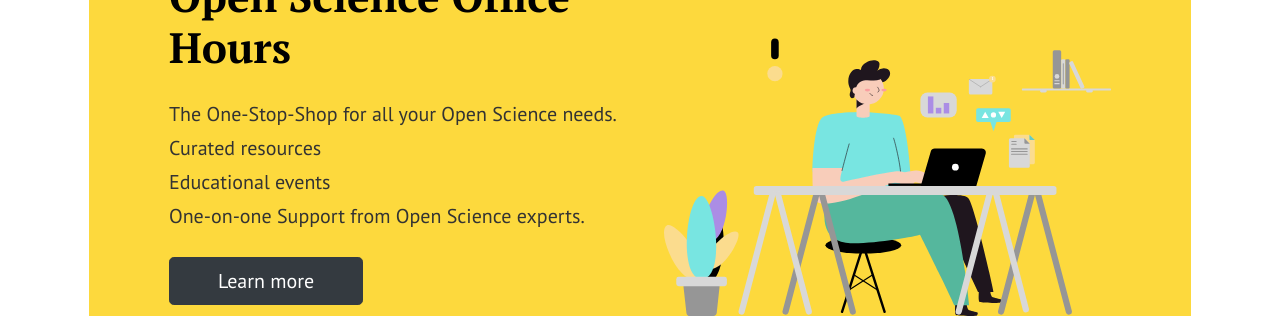
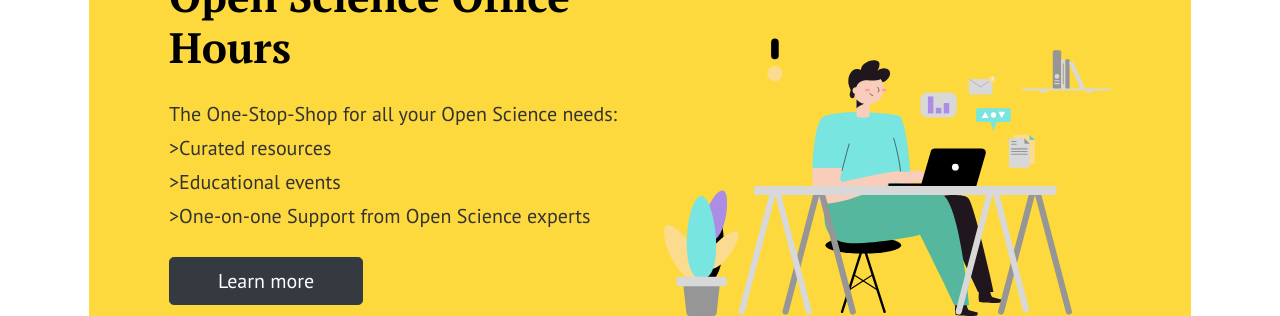
Before and after one commit to wowthemesnet/affiliates-jekyll-theme, a Jekyll site: the page built from index.html, in a window 1280 px wide and 900 px high. Shown: the part 237-553 px from the top of the window. Built offline with Jekyll 4.4.1, drawn with Linux system fonts in a browser that asks for light colours; the list of posts is cut into pages by our own code; comment, search, counter and statistics services are not loaded.

Commit message:
Update index.html

```diff
--- a/index.html
+++ b/index.html
@@ -11,7 +11,7 @@ background: '/img/bg-index.jpg'
   <div class="row align-items-center justify-content-between">
     <div class="col-md-6">
       <h1 class="font-weight-bold mb-4 serif-font">Open Science Office Hours</h1>
-      <p class="lead mb-4">The One-Stop-Shop for all your Open Science needs.<br>Curated resources<br>Educational events<br>One-on-one Support from Open Science experts.</p>
+      <p class="lead mb-4">The One-Stop-Shop for all your Open Science needs:<br>>Curated resources<br>>Educational events<br>>One-on-one Support from Open Science experts</p>
       <a href="{{site.baseurl}}/about" class="btn btn-dark text-white px-5 btn-lg">Learn more</a>
     </div>
     <div class="col-md-6 text-right pl-0 pl-lg-4">
```
